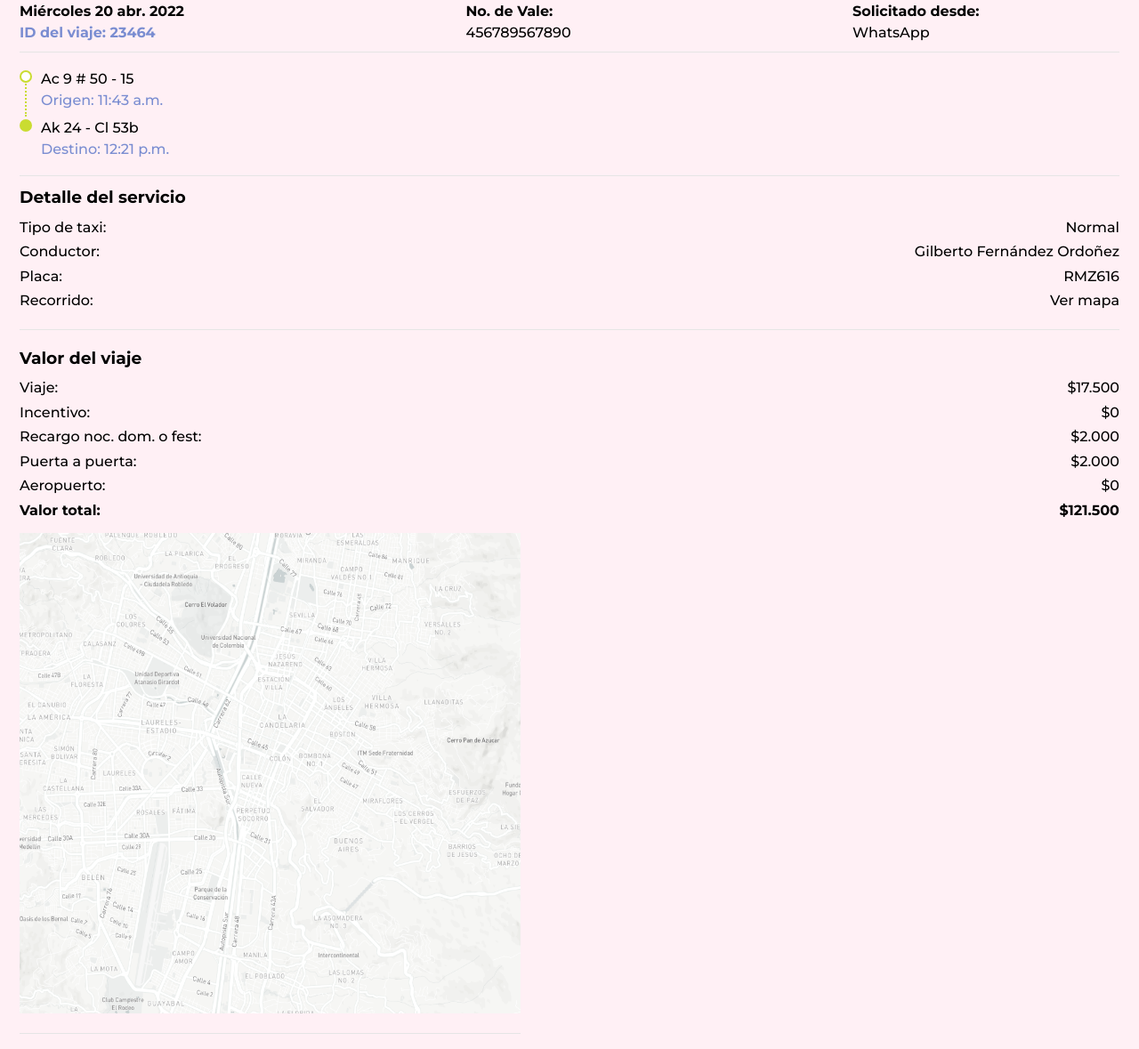
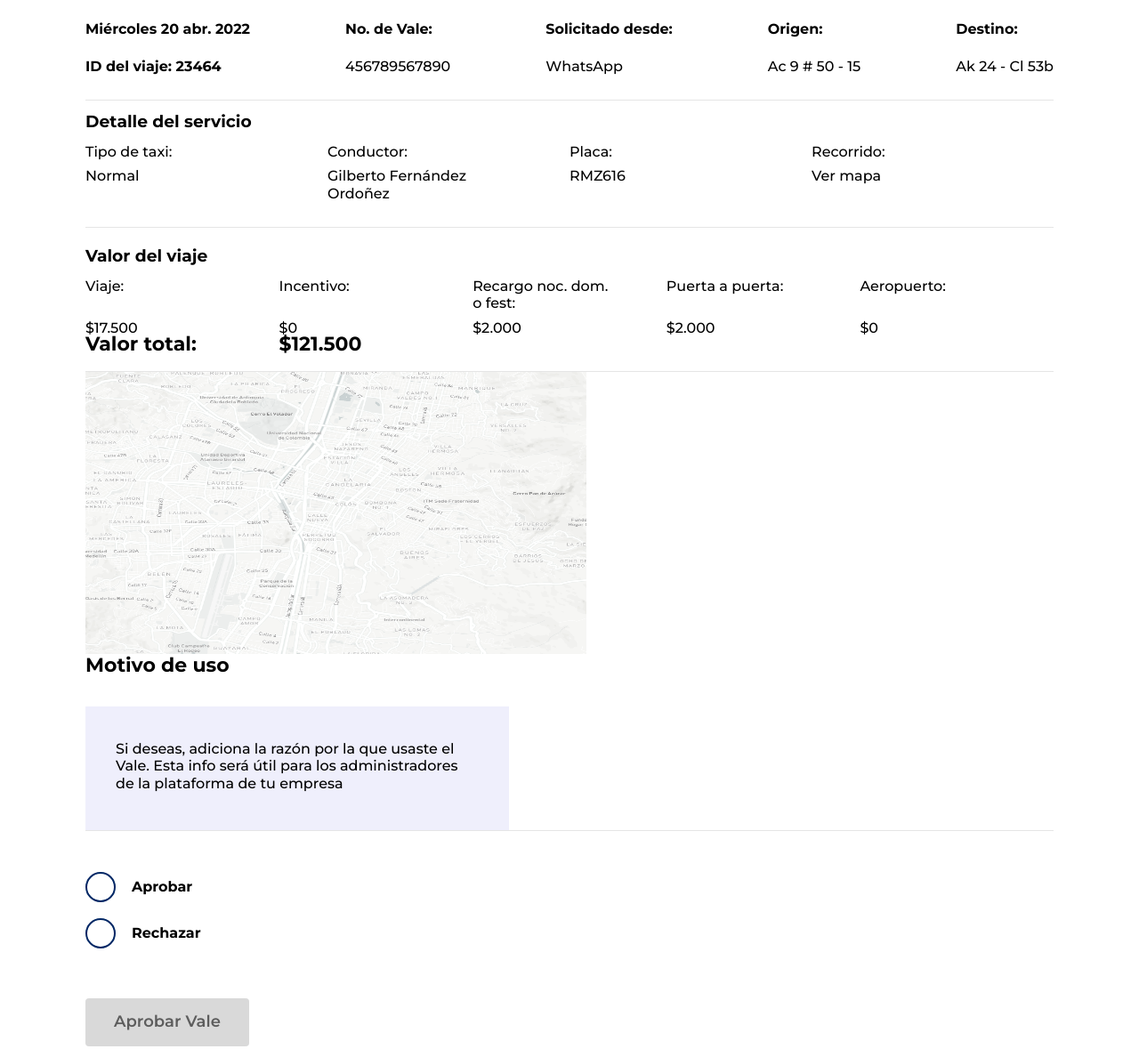
Before and after one commit to jscortes23/aprobacion-vales, a plain HTML site: page index.html in a window 1280 px wide. Shown: the part 193-1372 px from the top of the page at 89% size. Drawn offline with Linux system fonts and the light colour scheme.

Commit message:
Media Queres para desktop

```diff
--- a/css/main.css
+++ b/css/main.css
@@ -12,6 +12,7 @@
     margin: 0;
     padding: 0;
     box-sizing: border-box;
+    /* border: 2px solid red; */
 }
 
 :root {
@@ -45,6 +46,12 @@ html {
     line-height: 2.682rem;
 }
 
+.h4 {
+    font-size: var(--x-lg);
+    line-height: 2.682px;
+    font-weight: 700;
+}
+
 .fs-16 {
     font-size: var(--sm);
     line-height: 1.95rem;
@@ -62,6 +69,11 @@ html {
 .txt-purple {
     color: var(--morado);
 }
+
+.hidden {
+    display: none;
+}
+
 .container__voucher {
     padding: 24px 22px 62px;
 }
@@ -192,7 +204,6 @@ html {
     grid-template-columns: minmax(min-content, max-content) minmax(100px, max-content);
     justify-content: space-between;
     row-gap: 8px;
-    /* grid-template-columns: repeat(auto-fill, minmax(300px, 1fr)); */
 }
 
 .item-voucher-detail:nth-child(even) {
@@ -202,6 +213,10 @@ html {
 .voucher-map {
     margin-top: 16px;
     margin-bottom: 46px;
+    display: flex;
+    flex-flow: row wrap;
+    align-items: center;
+    column-gap: 74px;
 }
 
 .map {
@@ -217,6 +232,7 @@ html {
 }
 
 .rectangle-grey {
+    max-width: 476px;
     background-color: #EFEFFC;
     padding: 27px 24px 41px;
 }
@@ -236,6 +252,11 @@ html {
     padding: 16px 32px;
     font-size: var(--lg);
     background-color: var(--verde);
+}
+
+.btn-n-primary:disabled {
+    color: #5D5D5D;
+    background-color: #D9D9D9;
 }
 
 .voucher-decision {
@@ -280,8 +301,79 @@ html {
 }
 
 /* Media queries */
-@media (min-width: 600px) {
-    html {
-        background-color: lavenderblush;
+/* Desktop */
+@media (min-width: 768px) {
+    .container__voucher {
+        padding: 44px 96px 111px;
+    }
+
+    .row {
+        padding-bottom: 28px;
+        border-bottom: 1.3px solid #E5E5E5;
+    }
+
+    .block-origin p:first-child,
+    .block-destiny p:first-child {
+        order: 0;
+    }
+
+    :is(.block-origin, .block-destiny) {
+        width: initial;
+        padding: 0;
+        border: none;
+    }
+
+    :is(.block-origin, .block-destiny)::before,
+    :is(.block-origin, .block-destiny)::after {
+        content: none;
+    }
+
+    .column {
+        row-gap: 22px;
+    }
+
+    .item-voucher-detail {
+        width: 158px;
+    }
+
+    .item-voucher-detail:nth-child(even) {
+        text-align: initial;
+        grid-row-start: 2;
+    }
+
+    .item-voucher-detail.fw-700 {
+        grid-row: 3;
+    }
+
+    .content-voucher-detail {
+        grid-template-columns: repeat(auto-fit, minmax(100px, 1fr));
+        /* justify-items: start; */
+    }
+
+    .voucher-info .column:nth-child(5) {
+        min-width: initial;
+    }
+
+    .voucher-map {
+        margin-top: 0;
+        border-bottom: 1.3px solid #E5E5E5;
+    }
+
+    .map {
+        aspect-ratio: 16/9;
+        padding-bottom: 0;
+        border: none;
+    }
+
+    .rectangle-grey {
+        padding: 38px 34px 43px;
+    }
+
+    .voucher-reason {
+        margin-top: 0;
+    }
+
+    .voucher-reason h4 {
+        margin-bottom: 32px;
     }
 }
--- a/index.html
+++ b/index.html
@@ -19,6 +19,7 @@
       onload="this.onload=null;this.rel='stylesheet'"
     />
     <noscript> <link rel="stylesheet" href="/css/main.css" /></noscript>
+    <script defer src="/js/main.js"></script>
   </head>
   <body>
     <main class="container__voucher">
@@ -60,8 +61,8 @@
             <p class="item-voucher-detail">Gilberto Fernández Ordoñez</p>
             <p class="item-voucher-detail">Placa:</p>
             <p class="item-voucher-detail">RMZ616</p>
-            <p class="item-voucher-detail">Recorrido:</p>
-            <p class="item-voucher-detail">Ver mapa</p>
+            <p class="item-voucher-detail hidden">Recorrido:</p>
+            <p class="item-voucher-detail hidden">Ver mapa</p>
           </div>
         </section>
         <section class="row voucher-cost-trip fs-16">
@@ -100,7 +101,7 @@
           >
         </section>
       </div>
-      <button class="btn-n btn-n-primary">Aprobar Vale</button>
+      <input type="submit" value="Aprobar Vale" class="btn-n btn-n-primary" disabled>
     </main>
   </body>
 </html>
--- /dev/null
+++ b/js/main.js
@@ -0,0 +1,50 @@
+/* Validate option */
+const inputs = document.querySelectorAll(".input");
+const button = document.querySelector(".btn-n-primary");
+
+inputs.forEach((input) => {
+  input.addEventListener("click", () => {
+    button.disabled = false;
+  });
+});
+
+/* Media querie */
+const textsBold = document.querySelectorAll(".txt-purple");
+const textsHidden = document.querySelectorAll(".hidden");
+const textPrice = document.querySelectorAll(".item-voucher-detail.fw-700");
+
+const mediumDp = matchMedia("(min-width: 768px)");
+const changeSize = (mql) => {
+  if (mql.matches) {
+    textsBold.forEach((txt) => {
+      txt.classList.toggle("txt-purple");
+    });
+    textsHidden.forEach((txt) => {
+      txt.classList.toggle("hidden");
+    });
+    textPrice.forEach((txt) => {
+      txt.classList.add("h4");
+    });
+    textsBold[1].classList.add("fw-700");
+    textsBold[2].classList.add("fw-700");
+    textsBold[1].children[0].style.display = "none";
+    textsBold[2].children[0].style.display = "none";
+  } else {
+    textsBold.forEach((txt) => {
+      txt.classList.add("txt-purple");
+    });
+    textsHidden.forEach((txt) => {
+      txt.classList.add("hidden");
+    });
+    textPrice.forEach((txt) => {
+      txt.classList.add("h4");
+    });
+    textsBold[1].classList.remove("fw-700");
+    textsBold[2].classList.remove("fw-700");
+    textsBold[1].children[0].style.display = "initial";
+    textsBold[2].children[0].style.display = "initial";
+  }
+};
+
+mediumDp.addEventListener("change", changeSize);
+changeSize(mediumDp);
```
